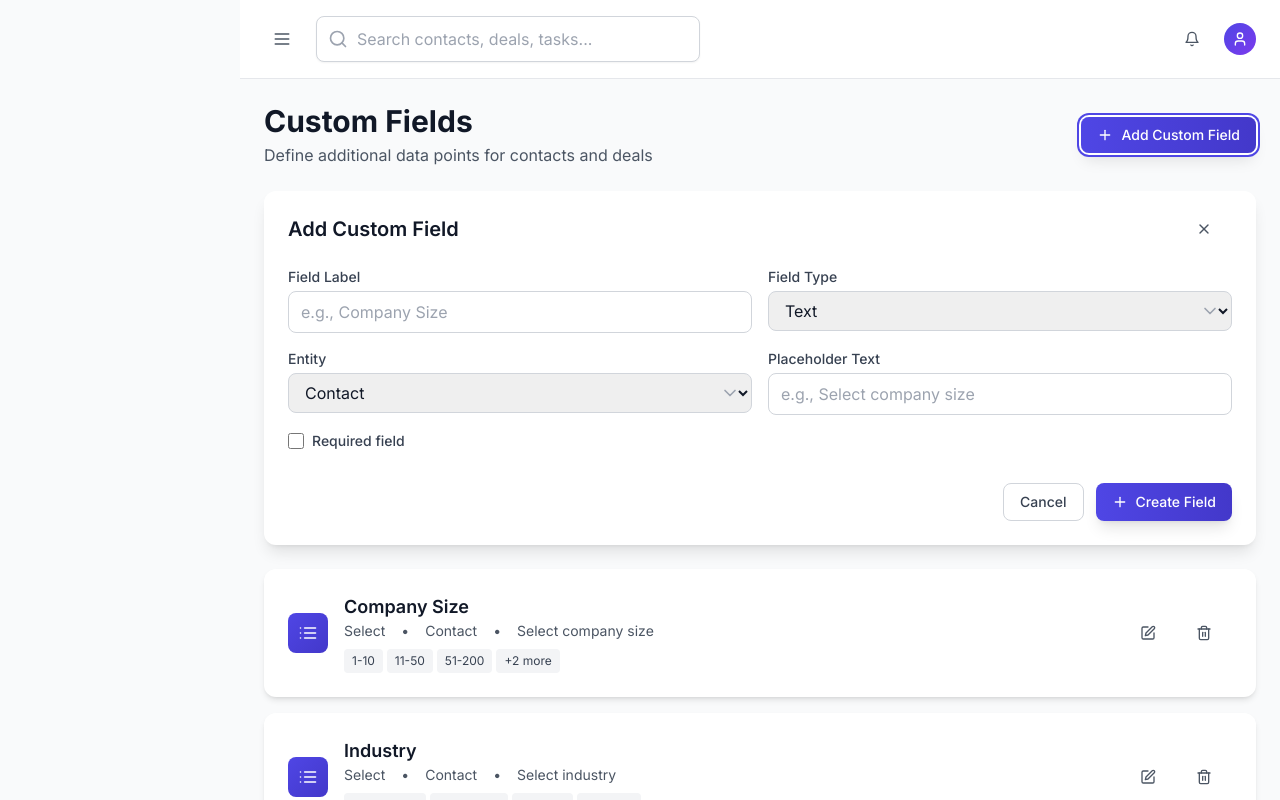
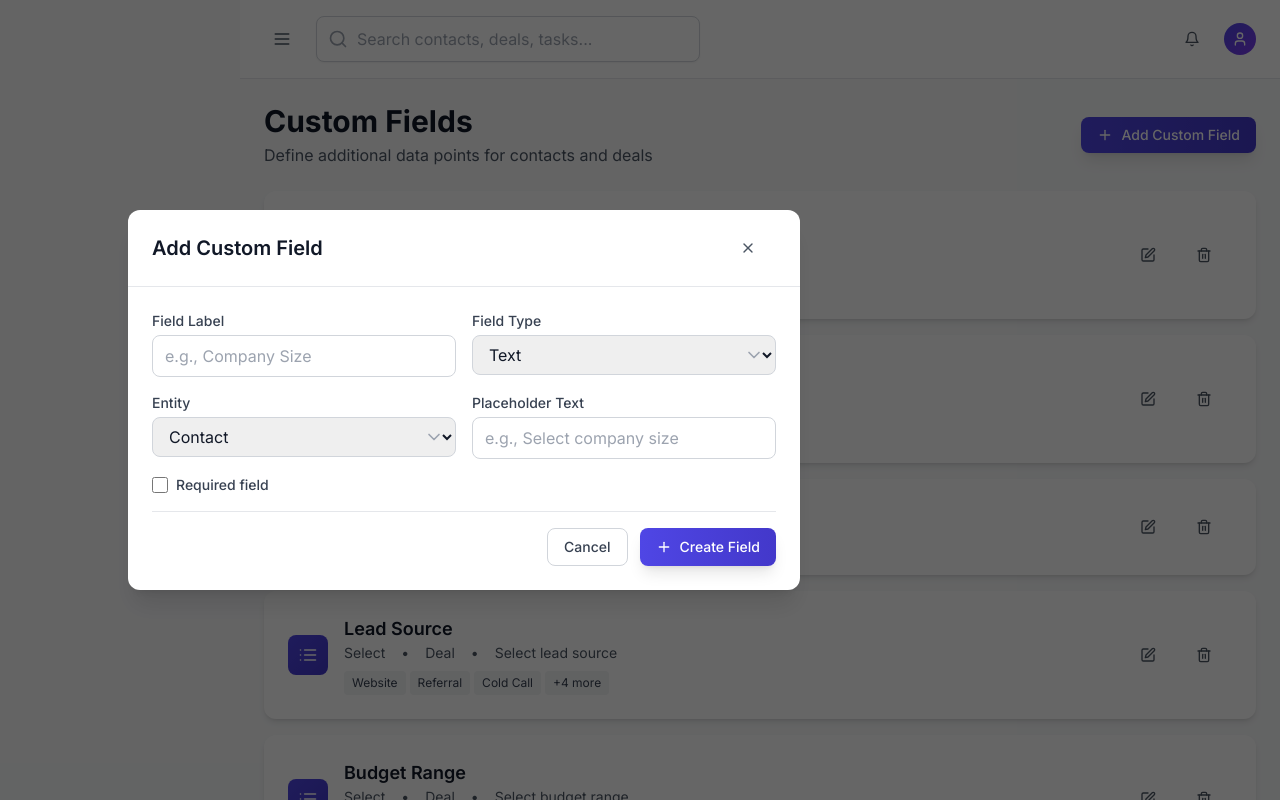
Before and after one commit to apper-canvas/flowcrm-focus-finity, a React (Vite) app: page /custom-fields in a window 1280 px wide. Both pictures are taken after a click on the button "Add Custom Field". Built offline with nearby package versions, Linux system fonts and the light colour scheme.

Commit message:
Convert Add Custom Field form to modal window interface

```diff
--- a/src/components/pages/CustomFields.jsx
+++ b/src/components/pages/CustomFields.jsx
@@ -1,6 +1,7 @@
 import { useState, useEffect } from 'react'
 import { motion } from 'framer-motion'
 import { toast } from 'react-toastify'
+import Modal from 'react-modal'
 import Input from '@/components/atoms/Input'
 import Select from '@/components/atoms/Select'
 import Button from '@/components/atoms/Button'
@@ -9,6 +10,9 @@ import Error from '@/components/ui/Error'
 import Empty from '@/components/ui/Empty'
 import ApperIcon from '@/components/ApperIcon'
 import { customFieldService } from '@/services/api/customFieldService'
+
+// Set the app element for accessibility
+Modal.setAppElement('#root')
 
 const CustomFields = () => {
   const [fields, setFields] = useState([])
@@ -44,7 +48,7 @@ const CustomFields = () => {
     }
   }
 
-  const handleShowForm = () => {
+const handleShowForm = () => {
     setEditingField(null)
     setFormData({
       label: '',
@@ -56,6 +60,20 @@ const CustomFields = () => {
     })
     setOptionInput('')
     setShowForm(true)
+  }
+
+  const handleCloseModal = () => {
+    setShowForm(false)
+    setEditingField(null)
+    setFormData({
+      label: '',
+      type: 'text',
+      entity: 'contact',
+      required: false,
+      placeholder: '',
+      options: []
+    })
+    setOptionInput('')
   }
 
   const handleEditField = (field) => {
@@ -107,8 +125,7 @@ const CustomFields = () => {
         toast.success('Custom field created successfully')
       }
 
-      setShowForm(false)
-      setEditingField(null)
+handleCloseModal()
     } catch (error) {
       toast.error('Failed to save custom field')
     } finally {
@@ -201,15 +218,21 @@ const CustomFields = () => {
           Add Custom Field
         </Button>
       </div>
-
-      {/* Custom Field Form */}
-      {showForm && (
+{/* Custom Field Modal */}
+      <Modal
+        isOpen={showForm}
+        onRequestClose={handleCloseModal}
+        className="modal-content"
+        overlayClassName="modal-overlay"
+        closeTimeoutMS={200}
+      >
         <motion.div
-          initial={{ opacity: 0, y: 20 }}
-          animate={{ opacity: 1, y: 0 }}
-          className="bg-white rounded-xl shadow-lg p-6"
+          initial={{ opacity: 0, scale: 0.95 }}
+          animate={{ opacity: 1, scale: 1 }}
+          exit={{ opacity: 0, scale: 0.95 }}
+          className="bg-white rounded-xl shadow-xl max-w-2xl w-full max-h-[90vh] overflow-y-auto"
         >
-          <div className="flex items-center justify-between mb-6">
+          <div className="flex items-center justify-between p-6 border-b border-surface-200">
             <h2 className="text-xl font-semibold text-surface-900">
               {editingField ? 'Edit Custom Field' : 'Add Custom Field'}
             </h2>
@@ -217,12 +240,12 @@ const CustomFields = () => {
             <Button
               variant="ghost"
               size="sm"
-              onClick={() => setShowForm(false)}
+              onClick={handleCloseModal}
               icon="X"
             />
           </div>
 
-          <form onSubmit={handleSubmit} className="space-y-4">
+          <form onSubmit={handleSubmit} className="p-6 space-y-4">
             <div className="grid grid-cols-1 md:grid-cols-2 gap-4">
               <Input
                 label="Field Label"
@@ -315,11 +338,11 @@ const CustomFields = () => {
               </div>
             )}
 
-            <div className="flex justify-end space-x-3 pt-4">
+            <div className="flex justify-end space-x-3 pt-4 border-t border-surface-200">
               <Button
                 type="button"
                 variant="secondary"
-                onClick={() => setShowForm(false)}
+                onClick={handleCloseModal}
               >
                 Cancel
               </Button>
@@ -334,7 +357,7 @@ const CustomFields = () => {
             </div>
           </form>
         </motion.div>
-      )}
+      </Modal>
 
       {/* Fields List */}
       <div className="space-y-4">
```
